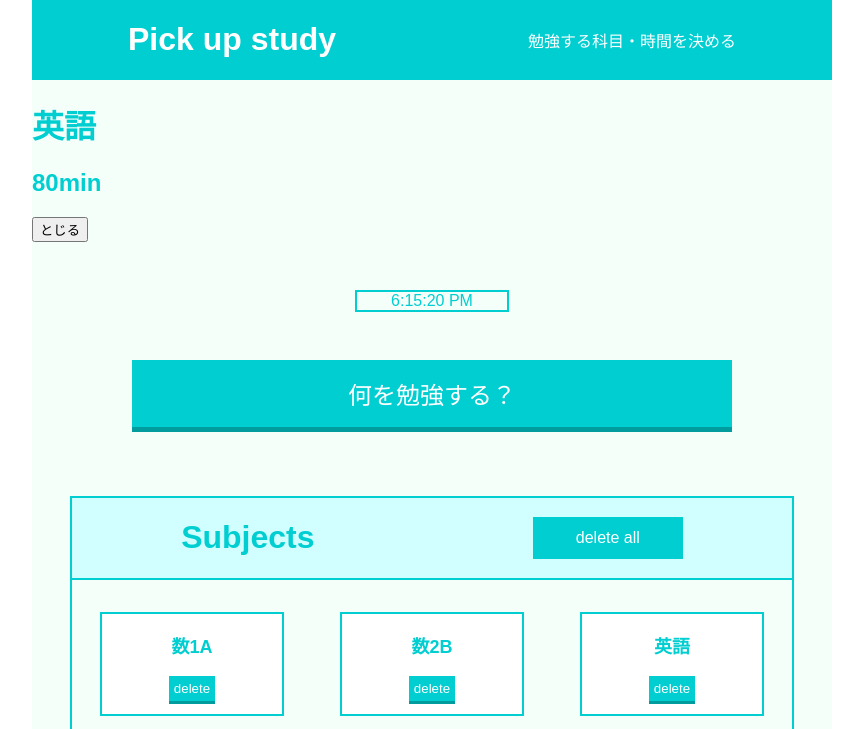
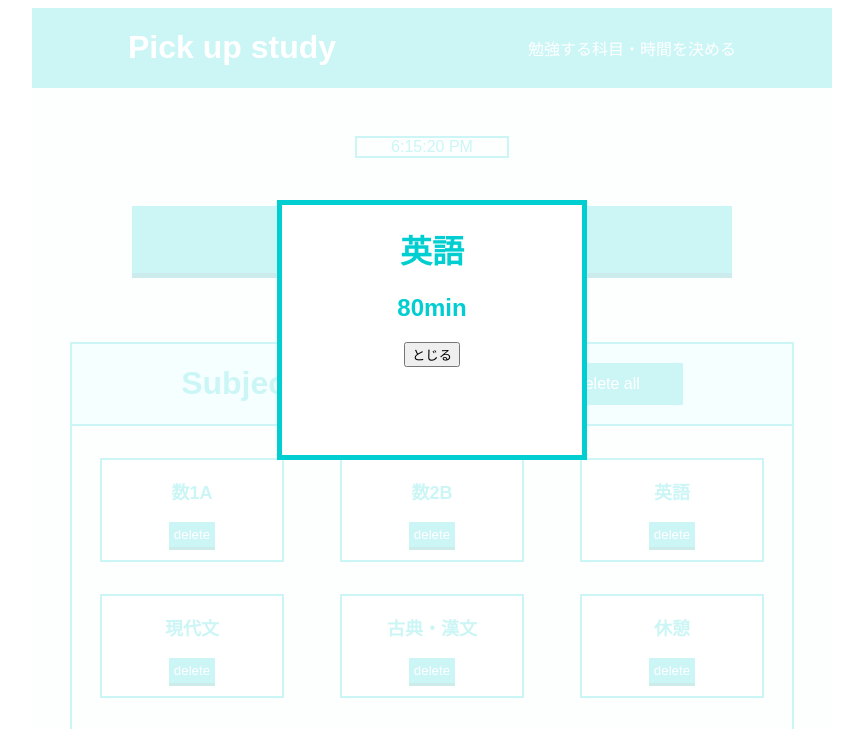
Before and after one commit to Kotaro456/react-Pickup-study, a React app: page / in a window 1280 px wide. Both pictures are taken after a click on the button "何を勉強する？". Shown: the top 729 px of the page, without its empty margins (208-1071 px from the left). Built offline with nearby package versions, Linux system fonts and the light colour scheme.

Commit message:
made basic modal design

```diff
--- a/src/components/Modal.js
+++ b/src/components/Modal.js
@@ -3,11 +3,11 @@ import React from "react";
 class Modal extends React.Component {
   render() {
     return (
-      <div>
-            <div>
-              <h1>{this.props.subject}</h1>
-              <h2>{this.props.studyTime}</h2>
-              <button onClick={this.props.handleCloseModal}>とじる</button>
+      <div className="modal">
+            <div className="modal__content">
+              <h1 className="modal__content-subject">{this.props.subject}</h1>
+              <h2 className="modal__content-studyTime">{this.props.studyTime}</h2>
+              <button className="modal__content-button" onClick={this.props.handleCloseModal}>とじる</button>
             </div>
       </div>
     );
--- a/src/components/PickUpStudy.js
+++ b/src/components/PickUpStudy.js
@@ -132,7 +132,7 @@ class PickUpStudy extends React.Component {
                 isModal={this.state.isModal}
               />
             ) : (
-              <p>Stay hungry. Stay foolish</p>
+              <p className="study__insteadModal">Stay hungry. Stay foolish</p>
             )
           }
 
--- a/src/styles/base/_base.scss
+++ b/src/styles/base/_base.scss
@@ -10,7 +10,4 @@ body {
     font-size: $m-size;
     font-family: "Montserrat","游ゴシック",YuGothic,"ヒラギノ角ゴ ProN W3","Hiragino Kaku Gothic ProN","メイリオ",Meiryo,sans-serif;;
     color: $darkturquoise;
-    background: $mintcream;
-    max-width: 800px;
-    margin: 0 auto;
 }
--- /dev/null
+++ b/src/styles/base/components/_modal.scss
@@ -0,0 +1,18 @@
+.modal {
+    position: fixed;
+    top: 0;
+    right: 0;
+    bottom: 0;
+    left: 0;
+    background: rgba(255, 255, 255, 0.8);
+    &__content {
+        width: 300px;
+        height: 250px;
+        border: 5px solid $darkturquoise;
+        margin: 0 auto;
+        text-align: center;
+        background: white;
+        position: relative;
+        top: 200px;
+    }
+}
--- /dev/null
+++ b/src/styles/base/components/_pickUpStudy.scss
@@ -0,0 +1,17 @@
+.study {
+    background: $mintcream;
+    max-width: 800px;
+    width: 100%;
+    margin: 0 auto;
+    &__insteadModal {
+        width: 300px;
+        color: $darkturquoise;
+        background: white;
+        margin: $l-size auto $m-size auto;
+        text-align: center;
+        font-size: 2.4rem;
+        font-weight: 600;
+        border: 3px solid $darkturquoise;
+        padding: $s-size;
+    }
+}
--- a/src/styles/style.scss
+++ b/src/styles/style.scss
@@ -1,7 +1,9 @@
 @import './base/settings';
 @import './base/base';
+@import './base/components/pickUpStudy';
 @import './base/components/header';
 @import './base/components/pickup';
 @import './base/components/options';
 @import './base/components/addoption';
-@import './base/components/_option';
+@import './base/components/option';
+@import './base/components/_modal';
```
